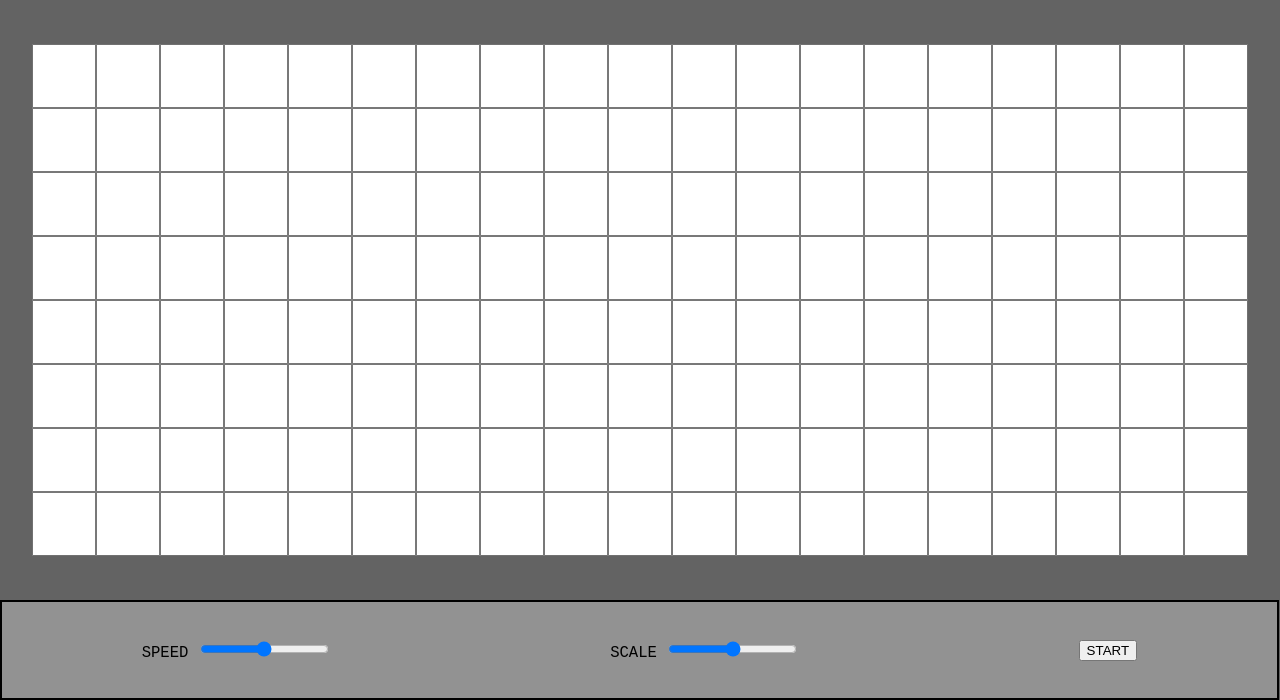
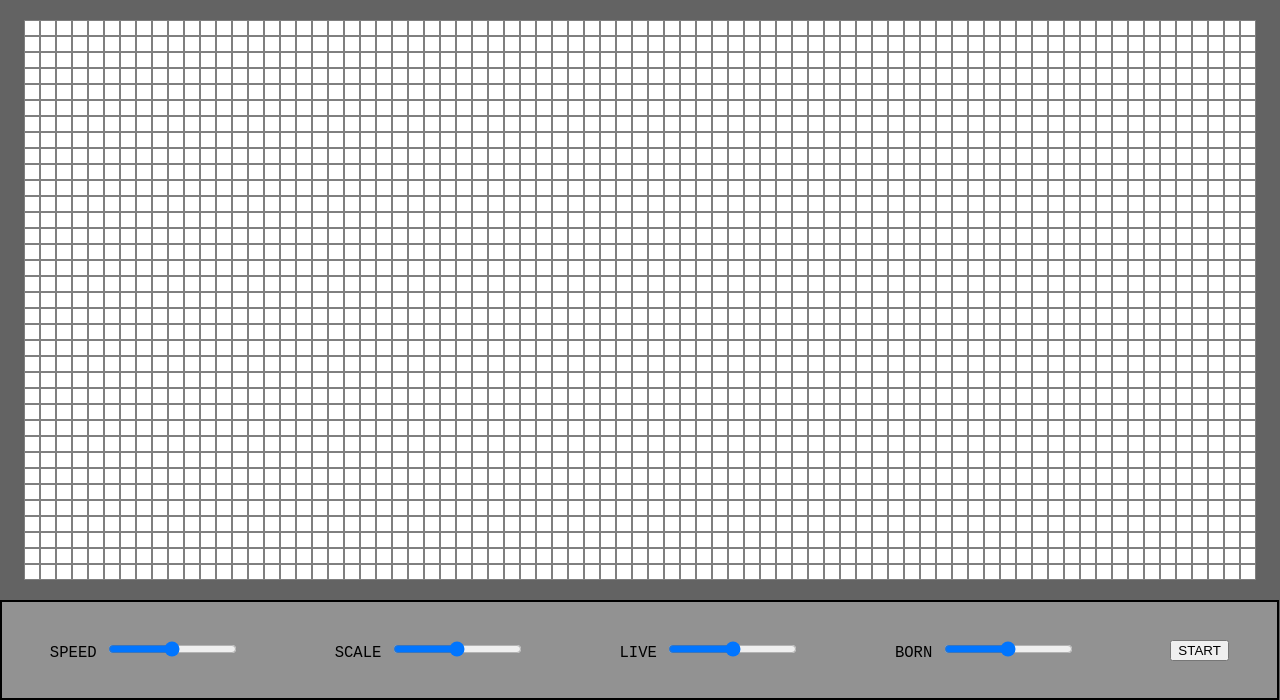
Before and after one commit to fendef9/Cellular_automaton, a plain HTML site: page src/index.html in a window 1280 px wide. Both pictures are taken after a click on the button "START". Shown: the part 100-800 px from the top of the page. Drawn offline with Linux system fonts and the light colour scheme.

Commit message:
working prototype v.1

```diff
--- a/src/index.html
+++ b/src/index.html
@@ -25,6 +25,16 @@
             <input type="range" id="scale" min="0" max="100" step="1">
         </label>
 
+        <label for="live">
+            LIVE
+            <input type="range" id="live" min="0" max="8" step="1">
+        </label>
+
+        <label for="born">
+            BORN
+            <input type="range" id="born" min="0" max="8" step="1">
+        </label>
+
         <button id="start" class="start">START</button>
     </div>
 
--- a/src/index.js
+++ b/src/index.js
@@ -43,7 +43,6 @@ class Canvas {
     }
 }
 
-
 class Matrix extends Canvas {
     constructor(width, height, initialValue, cellSize) {
         super(width, height, cellSize);
@@ -56,7 +55,7 @@ class Matrix extends Canvas {
         for (let i = 0; i < this.xCellsNumber; i++) {
             const column = [];
 
-            for (let j = 0; j < this.yCellsNumber; j ++) {
+            for (let j = 0; j < this.yCellsNumber; j++) {
                 column[j] = initialValue;
             }
 
@@ -68,23 +67,12 @@ class Matrix extends Canvas {
 
     iterate(callback = function(value, index, jndex) {}) {
         for (let i = 0; i < this.xCellsNumber; i++) {
-            for (let j = 0; j < this.yCellsNumber; j ++) {
+            for (let j = 0; j < this.yCellsNumber; j++) {
                 callback(this.matrix[i][j], i, j)
             }
         }
 
         return this.matrix;
-    }
-
-    twoDintoOneD(xIndex, yIndex) {
-        return yIndex * this.xCellsNumber + xIndex;
-    }
-
-    oneDintoTwoD(index) {
-        return {
-            xIndex:  this.xCellsNumber - index, // проблема тут
-            yIndex: this.cellsNumber(this.xCellsNumber, index),
-        }
     }
 
     findCellPosition(xCord, yCord) {
@@ -122,7 +110,7 @@ class Matrix extends Canvas {
         ]
     }
 
-    #findNeighbors(val, xIndex, yIndex, method) {
+    #findNeighbors(xIndex, yIndex, method) {
         let neighbors = 0;
         const count = method(xIndex, yIndex);
 
@@ -130,42 +118,53 @@ class Matrix extends Canvas {
             const x = count[i];
             const y = count[i + 1];
 
-            if (x < 0 || y < 0) {
-                continue
-            } else if (this.matrix[x][y] === `black`) {
-                neighbors ++;
-            }
+            if (
+                x >= 0 && x < this.xCellsNumber &&
+                y >= 0 && y < this.yCellsNumber &&
+                this.matrix[x][y] === `black`
+            ) neighbors ++;
         }
 
         return neighbors;
     }
 
-    step(live = [], born, method) {
+    step(live = [], born = [], method) {
+        const newMatrix = new Matrix(this.width, this.height,`white`,this.cellSize);
+        newMatrix.iterate((val, index, jndex) => {
+            newMatrix.matrix[index][jndex] = this.matrix[index][jndex];
+        })
+
         this.iterate( (val, i ,j) => {
-            const neighborsCount = this.#findNeighbors(val, i, j, method);
-
+            const neighborsCount = this.#findNeighbors(i, j, method);
             if (
                 val === `black` &&
                 (neighborsCount > live[1] ||
-                neighborsCount < live[0])
+                 neighborsCount < live[0])
             ) {
-                this.matrix[i] = `white`;
+                newMatrix.matrix[i][j] = `white`;
             }
-            if (val === `white` && neighborsCount === born) {
-                this.matrix[i] = `black`;
+            if (
+                val === `white` &&
+                neighborsCount >= born[0] &&
+                neighborsCount <= born[1]
+            ) {
+                newMatrix.matrix[i][j] = `black`;
             }
 
             return
         })
+        this.matrix = newMatrix.matrix;
+        return this.matrix;
     }
 }
 
 const canvas = document.getElementById(`screen`);
 const wrapper = document.getElementById(`screen-wrapper`);
+const startStop = document.getElementById(`start`);
 const initWidth = wrapper.clientWidth
 const initHeight = wrapper.clientHeight;
 const ctx = canvas.getContext(`2d`);
-const CAGE_SIZE = 64;
+const CAGE_SIZE = 16;
 const BORDE_WIDTH = 1;
 const matrix = new Matrix(initWidth, initHeight, `white`, CAGE_SIZE);
 
@@ -227,3 +226,13 @@ const stopDraw = (event) => {
 
 canvas.addEventListener('mousedown', startDraw);
 canvas.addEventListener('mouseup', stopDraw);
+
+startStop.addEventListener(`click`, event => {
+    setInterval(()=>{
+        console.time(`1`);
+        matrix.step([1, 3], [1, 8], matrix.mooreNeighborhood);
+        matrix.iterate(drawlogic(ctx, matrix));
+        console.timeEnd(`1`)
+    },500)
+
+})
```
